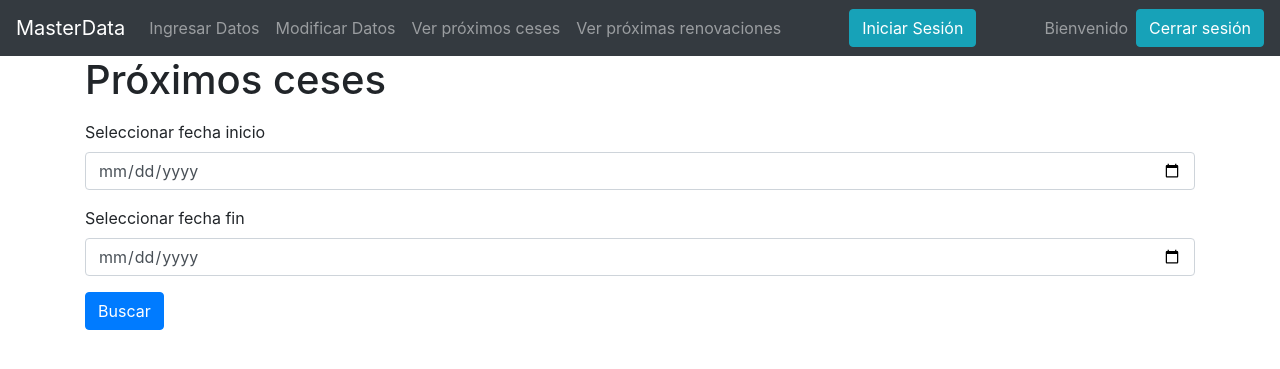
After one commit to shiakareur/aliProyecto, a Flask app: page /proximos_ceses in a window 1280 px wide. The commit adds this page. Shown: the top 369 px of the page. Run offline with Flask 2, Linux system fonts and the light colour scheme; some libraries are stand-ins or nearby versions.

Commit message:
Avanznado las vistas

```diff
--- a/app/forms.py
+++ b/app/forms.py
@@ -1,5 +1,6 @@
 from flask_wtf import FlaskForm
-from wtforms import StringField, PasswordField, BooleanField, SubmitField, DateTimeField, IntegerField, SelectField
+from wtforms import StringField, PasswordField, BooleanField, SubmitField, IntegerField, SelectField
+from wtforms.fields.html5 import DateField
 from wtforms.validators import DataRequired
 from flask_wtf.file import FileField, FileRequired
 
@@ -20,16 +21,22 @@ class IngresarDatosForm(FlaskForm):
     apellido_materno = StringField('Apellido Materno', validators=[DataRequired()])
     planta = SelectField('Planta')
     genero = SelectField('Género', choices=[('M', 'Masculino'), ('F', 'Femenino')], validators=[DataRequired()])
-    fecha_inicio = DateTimeField('Fecha inicio', validators=[DataRequired()])
-    fecha_nacimiento = DateTimeField('Fecha nacimiento', validators=[DataRequired()])
+    fecha_inicio = DateField('Fecha inicio', validators=[DataRequired()])
+    fecha_nacimiento = DateField('Fecha nacimiento', validators=[DataRequired()])
     correo = StringField('Correo', validators=[DataRequired()])
     dni = StringField('DNI', validators=[DataRequired()])
     telefono = StringField('Teléfono', validators=[DataRequired()])
     direccion = StringField('Dirección', validators=[DataRequired()])
-    Hijos = IntegerField('Número de hijos', validators=[DataRequired()])
-    submit = SubmitField('Ingresar Datos')
+    hijos = IntegerField('Número de hijos', validators=[DataRequired()])
+    submit = SubmitField('Enviar datos')
 
 
 class CargaMasivaForm(FlaskForm):
     archivo_excel = FileField('Cargar archivo Excel', validators=[FileRequired()])
-    submit = SubmitField('Carga masiva')
+    submit = SubmitField('Cargar archivo')
+
+
+class SeleccionarFechasForm(FlaskForm):
+    fecha_inicio = DateField('Seleccionar fecha inicio', validators=[DataRequired()])
+    fecha_fin = DateField('Seleccionar fecha fin', validators=[DataRequired()])
+    submit = SubmitField('Buscar')
--- a/app/routes.py
+++ b/app/routes.py
@@ -1,6 +1,6 @@
 from flask import render_template, flash, redirect, url_for
 from app import app
-from app.forms import LoginForm, IngresarDatosForm, CargaMasivaForm
+from app.forms import LoginForm, IngresarDatosForm, CargaMasivaForm, SeleccionarFechasForm
 from flask_login import current_user, login_user
 from models.Usuario import Usuario
 from flask_login import logout_user
@@ -11,20 +11,8 @@ from werkzeug.urls import url_parse
 
 @app.route('/')
 @app.route('/index')
-@login_required
 def index():
-    user = {'username': 'Silvia'}
-    posts = [
-        {
-            'author': {'username': 'John'},
-            'body': 'Beautiful day in Portland!'
-        },
-        {
-            'author': {'username': 'Susan'},
-            'body': 'The avengers movie was so cool!'
-        }
-    ]
-    return render_template('index.html', title='Home', posts=posts)
+    return redirect(url_for('ingresar_datos'))
 
 
 @app.route('/login', methods=['GET', 'POST'])
@@ -56,10 +44,40 @@ def logout():
 @app.route('/ingresar_datos')
 def ingresar_datos():
     form = IngresarDatosForm()
-    return render_template('ingresar_datos.html', form=form)
+    if form.validate_on_submit():
+        pass
+    return render_template('ingresar_datos.html', form=form, title='Ingresar Datos')
 
 
-@app.route('/carga_masiva')
+@app.route('/carga_masiva', methods=['GET', 'POST'])
 def carga_masiva():
     form = CargaMasivaForm()
-    return render_template('carga_masiva.html', form=form)
+    if form.validate_on_submit():
+        pass
+    return render_template('carga_masiva.html', form=form, title='Carga masiva')
+
+
+@app.route('/proximos_ceses', methods=['GET', 'POST'])
+def proximos_ceses():
+    form = SeleccionarFechasForm()
+    if form.validate_on_submit():
+        return redirect(url_for('proximos_ceses_tabla'))
+    return render_template('proximos_ceses.html', form=form, title='Próximos ceses')
+
+
+@app.route('/proximos_ceses_tabla')
+def proximos_ceses_tabla():
+    return render_template('proximos_ceses_tabla.html')
+
+
+@app.route('/proximas_renovaciones', methods=['GET', 'POST'])
+def proximas_renovaciones():
+    form = SeleccionarFechasForm()
+    if form.validate_on_submit():
+        return redirect(url_for('proximas_renovaciones_tabla'))
+    return render_template('proximas_renovaciones.html', form=form, title='Próximas renovaciones')
+
+
+@app.route('/proximas_renovaciones_tabla')
+def proximas_renovaciones_tabla():
+    return render_template('proximas_renovaciones_tabla.html')
--- a/app/templates/base.html
+++ b/app/templates/base.html
@@ -4,7 +4,7 @@
     <meta charset="utf-8">
     <meta name="viewport" content="width=device-width, initial-scale=1, shrink-to-fit=no">
     {% if title %}
-        <title>{{ title }} - microblog</title>
+        <title>{{ title }}</title>
     {% else %}
         <title>Plataforma Masterdata</title>
     {% endif %}
@@ -29,10 +29,10 @@
             <a class="nav-link" href="#">Modificar Datos</a>
         </li>
         <li class="nav-item">
-            <a class="nav-link">Ver próximos ceses</a>
+            <a class="nav-link" href="{{ url_for('proximos_ceses') }}">Ver próximos ceses</a>
         </li>
         <li class="nav-item">
-            <a class="nav-link" href="#">Ver próximas renovaciones</a>
+            <a class="nav-link" href="{{ url_for('proximas_renovaciones') }}">Ver próximas renovaciones</a>
         </li>
     </ul>
     <div id="usuarioAnonimo">
--- /dev/null
+++ b/app/templates/proximos_ceses.html
@@ -0,0 +1,17 @@
+{% extends "base.html" %}
+
+{% block content %}
+
+    <h1>Próximos ceses</h1>
+    <form action="" method="post" class="mt-3">
+        {{ form.hidden_tag() }}
+        <div class="form-group">
+            {{ form.fecha_inicio.label }} {{ form.fecha_inicio(class_="form-control") }}
+        </div>
+        <div class="form-group">
+            {{ form.fecha_fin.label }} {{ form.fecha_fin(class_="form-control") }}
+        </div>
+        {{ form.submit(class_="btn btn-primary") }}
+    </form>
+
+{% endblock %}
```
Also changed, not shown: app/templates/ingresar_datos.html (+43 -0 lines), app/templates/proximas_renovaciones.html (added, +17 -0 lines), app/templates/proximas_renovaciones_tabla.html (added, +18 -0 lines), app/templates/proximos_ceses_tabla.html (added, +18 -0 lines).
